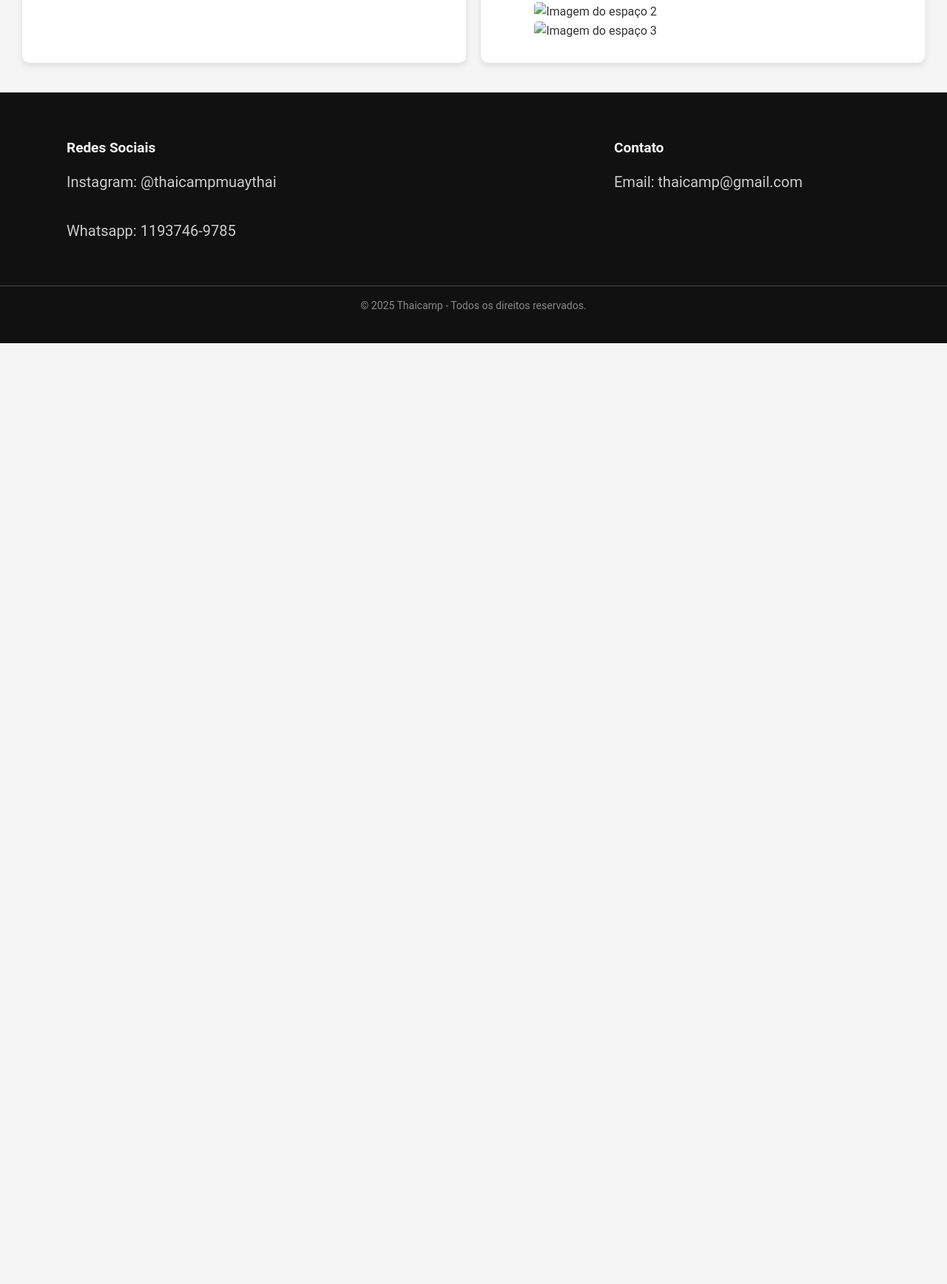
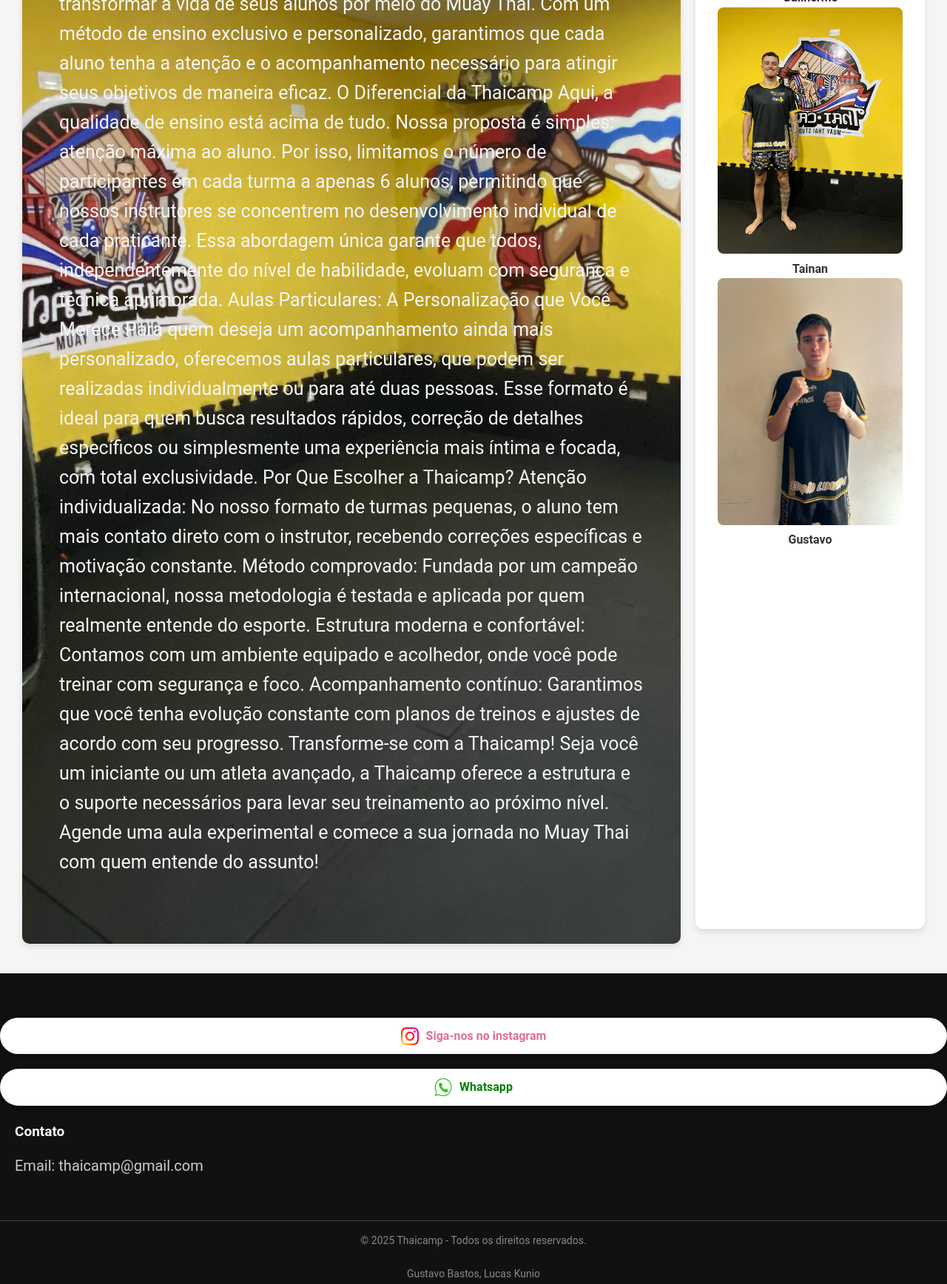
Before and after one commit to GustavoBastosdosSantos/thaicamp-site, a plain HTML site: page index.html in a window 1280 px wide. Shown: the part 420-2156 px from the top of the page at 74% size. Before the commit the page ends 884 px from the top, so only its background shows below. Drawn offline with Linux system fonts and the light colour scheme.

Commit message:
Add files via upload

```diff
--- a/index.html
+++ b/index.html
@@ -10,7 +10,7 @@
   <!-- Cabeçalho -->
   <header>
     <div class="contato">
-      <a href="http://wa.me/5511937469785" class="nav-link">Entre em contato</a>
+      <a href="contato.html" class="nav-link">Entre em contato</a>
     </div>
 
     <div class="logo">Thaicamp</div>
@@ -24,9 +24,35 @@
   <main>
     <section class="sobre-academia">
       <h2>Sobre a Academia</h2>
-      <p>
-        Fundada por Guilherme Bastos em 2021, campeão Internacional de MuayThai, Thaicamp segue os ensinamentos de Guilherme. Atualmente, trabalhamos com um sistema de atenção exclusiva, limitando cada turma a no máximo 6 alunos. Isso nos permite focar no desenvolvimento individual de cada um. Para quem busca um acompanhamento ainda mais personalizado, também oferecemos aulas particulares para até duas pessoas.
-      </p>
+      <p id="text">
+        Conheça a Thaicamp: A Academia que Prioriza o Seu Desenvolvimento Pessoal no Muay Thai
+
+        Fundada por Guilherme Bastos, campeão internacional de Muay Thai e com uma carreira sólida e reconhecida no cenário mundial, a Thaicamp nasceu em 2021 com um único objetivo: transformar a vida de seus alunos por meio do Muay Thai. Com um método de ensino exclusivo e personalizado, garantimos que cada aluno tenha a atenção e o acompanhamento necessário para atingir seus objetivos de maneira eficaz.
+
+        O Diferencial da Thaicamp
+
+        Aqui, a qualidade de ensino está acima de tudo. Nossa proposta é simples: atenção máxima ao aluno. Por isso, limitamos o número de participantes em cada turma a apenas 6 alunos, permitindo que nossos instrutores se concentrem no desenvolvimento individual de cada praticante. Essa abordagem única garante que todos, independentemente do nível de habilidade, evoluam com segurança e técnica aprimorada.
+
+        Aulas Particulares: A Personalização que Você Merece
+
+        Para quem deseja um acompanhamento ainda mais personalizado, oferecemos aulas particulares, que podem ser realizadas individualmente ou para até duas pessoas. Esse formato é ideal para quem busca resultados rápidos, correção de detalhes específicos ou simplesmente uma experiência mais íntima e focada, com total exclusividade.
+
+        Por Que Escolher a Thaicamp?
+
+        Atenção individualizada: No nosso formato de turmas pequenas, o aluno tem mais contato direto com o instrutor, recebendo correções específicas e motivação constante.
+
+        Método comprovado: Fundada por um campeão internacional, nossa metodologia é testada e aplicada por quem realmente entende do esporte.
+
+        Estrutura moderna e confortável: Contamos com um ambiente equipado e acolhedor, onde você pode treinar com segurança e foco.
+
+        Acompanhamento contínuo: Garantimos que você tenha evolução constante com planos de treinos e ajustes de acordo com seu progresso.
+
+        Transforme-se com a Thaicamp!
+
+        Seja você um iniciante ou um atleta avançado, a Thaicamp oferece a estrutura e o suporte necessários para levar seu treinamento ao próximo nível. Agende uma aula experimental e comece a sua jornada no Muay Thai com quem entende do assunto!
+      </p><br>
+
+
     </section>
 
     <section class="imagens-espaco">
@@ -34,25 +60,28 @@
 
       <div class="professor">
         <img src="./gui  bastos.jpg" alt="Lutador de MuayThai" class="gui">
-        <h4>Guilherme Bastos</h4>
-        <p>Guilherme 23 anos, é campeão internacional, 27v 4d</p>
+        <h4>Guilherme</h4>
       </div>
-
-      <div class="galeria">
-        <img src="imagem2.jpg" alt="Imagem do espaço 2">
-        <img src="imagem3.jpg" alt="Imagem do espaço 3">
+      <div class="tainan">
+        <img src="/ddd0ad46-b6ec-49ac-991f-3c3390e9cf8e.jpg" alt="Imagem do espaço 2">
+        <h4>Tainan</h4>
+        <img src="/7a0c8b44-f28b-4cc6-9222-0945b9b788a3.jpg" alt="Imagem do espaço 3">
+        <h4>Gustavo</h4>
       </div>
     </section>
 
   </main>
 
   <footer>
-    <div class="footer-container">
-      <div class="footer-section">
-        <h3>Redes Sociais</h3>
-        <p>Instagram: @thaicampmuaythai</p><br>
-        <p>Whatsapp: 1193746-9785</p>
-      </div>
+    <div class="instagram-container">
+      <a href="https://www.instagram.com/thaicampmuaythai?igsh=MXRsamQ4M2NkNnFleQ%3D%3D&utm_source=qr" target="_blank" class="instagram-button">
+        <img src="/insta (1).png" alt=""> Siga-nos no instagram
+      </a>
+      <div class="wpp-container">
+        <a href="http://wa.me/5511937469785" target="_blank" class="wpp-button">
+          <img src="/wpp.png" alt=""> Whatsapp
+        </a>
+
 
       <div class="footer-section">
         <h3>Contato</h3>
@@ -61,6 +90,7 @@
     </div>
 
     <div class="footer-bottom">
-      <p>&copy; 2025 Thaicamp - Todos os direitos reservados.</p>
+      <p>&copy; 2025 Thaicamp - Todos os direitos reservados.</p><br>
+      <p>Gustavo Bastos, Lucas Kunio</p>
     </div>
   </footer>
--- a/thaicamp.css
+++ b/thaicamp.css
@@ -84,7 +84,21 @@ main {
     border-radius: 10px;
     background: white;
     box-shadow: 0 4px 8px rgba(0, 0, 0, 0.1);
+    justify-content: center;
+
 }
+
+
+.sobre-academia {
+        background-image: url('/0aa41ed8-006a-47dc-a5d9-5f49f11c90d5.jpg'); /* Caminho da imagem */
+        background-size: cover;  /* Ajusta a imagem para cobrir toda a seção */
+        background-position: center; /* Centraliza a imagem */
+        background-repeat: no-repeat; /* Impede repetição */
+        padding: 50px; /* Ajuste o espaço interno para o conteúdo */
+        color: whitesmoke; /* Deixa o texto branco para contraste */
+        font-size: 25px;
+      }
+
 
 .sobre-academia h2 {
     margin-bottom: 15px;
@@ -92,40 +106,43 @@ main {
 
 /* Seção "Imagens do Espaço" */
 .imagens-espaco {
-    flex: 1 1 300px;
     padding: 30px;
     border-radius: 10px;
     background: white;
     box-shadow: 0 4px 8px rgba(0, 0, 0, 0.1);
-    text-align: center; /* Centraliza o título */
+    text-align: center; /* Centraliza o conteúdo */
+    margin: 20px 0; /* Espaçamento externo para a seção */
 }
 
-/* Layout Flexbox para os professores */
-.imagens-espaco .professores-container {
+/* Layout Flexbox para as imagens */
+.imagens-espaco .imagens-container {
     display: flex;
     justify-content: center; /* Centraliza os itens */
-    gap: 20px; /* Espaçamento entre os elementos */
-    flex-wrap: wrap; /* Permite quebrar a linha caso necessário */
+    gap: 20px; /* Espaçamento entre os itens */
+    flex-wrap: wrap; /* Permite que quebrem linha caso necessário */
 }
 
-/* Estilo individual de cada professor */
+/* Estilo individual de cada imagem */
 .imagens-espaco div {
     text-align: center;
-    flex: 1; /* Distribui os elementos igualmente */
-    max-width: 250px; /* Define uma largura máxima para evitar exageros */
+    flex: 1 1 200px; /* Tamanho flexível com uma base mínima de 200px */
+    max-width: 250px; /* Largura máxima */
+    box-sizing: border-box; /* Para garantir que o padding não afete a largura total */
 }
 
-/* Imagens */
+/* Estilo das imagens */
 .imagens-espaco img {
-    width: 200px; /* Define um tamanho padrão para as imagens */
-    height: auto;
-    border-radius: 5px;
-    transition: transform 0.3s ease;
+    width: 100%; /* Faz as imagens ocuparem toda a largura do contêiner */
+    height: auto; /* Mantém a proporção da imagem */
+    border-radius: 8px;
+    transition: transform 0.3s ease; /* Efeito de transição */
 }
 
+/* Efeito de zoom na imagem */
 .imagens-espaco img:hover {
-    transform: scale(1.03);
+    transform: scale(1.05); /* Aumenta um pouco o tamanho da imagem */
 }
+
 
 /* Rodapé */
 footer {
@@ -178,3 +195,62 @@ footer {
     font-size: 14px;
     color: #888;
 }
+
+/* BOTÃO DO INSTAGRAM */
+.instagram-container {
+    margin-top: 20px;
+}
+
+.instagram-button {
+    display: flex;
+    align-items: center;
+    justify-content: center;
+    gap: 10px;
+    background: white;
+    color: palevioletred;
+    text-decoration: none;
+    padding: 12px 20px;
+    border-radius: 50px;
+    font-weight: bold;
+    transition: 0.3s ease;
+    box-shadow: 0 4px 10px rgba(0, 0, 0, 0.3);
+}
+
+.instagram-button img {
+    width: 24px;
+    height: 24px;
+}
+
+.instagram-button:hover {
+    background: #C13584;
+    transform: scale(1.05);
+}
+/* BOTÃO DO Whatsapp*/
+.wpp-container {
+    margin-top: 20px;
+}
+
+.wpp-button {
+    display: flex;
+    align-items: center;
+    justify-content: center;
+    gap: 10px;
+    background: white;
+    color: green;
+    text-decoration: none;
+    padding: 12px 20px;
+    border-radius: 50px;
+    font-weight: bold;
+    transition: 0.3s ease;
+    box-shadow: 0 4px 10px rgba(0, 0, 0, 0.3);
+}
+
+.wpp-button img {
+    width: 24px;
+    height: 24px;
+}
+
+.wpp-button:hover {
+    background: green;
+    transform: scale(1.05);
+}
```
Also changed, not shown: contato.html (added, +132 -0 lines), 0aa41ed8-006a-47dc-a5d9-5f49f11c90d5.jpg (added), 2ac27245-9b66-4955-8310-4176b6a33c8c.jpg (added), 7a0c8b44-f28b-4cc6-9222-0945b9b788a3.jpg (added), ddd0ad46-b6ec-49ac-991f-3c3390e9cf8e.jpg (added), download.jpg (added), insta (1).png (added), wpp.png (added).
